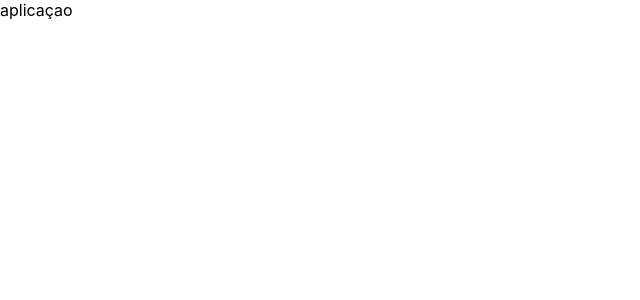
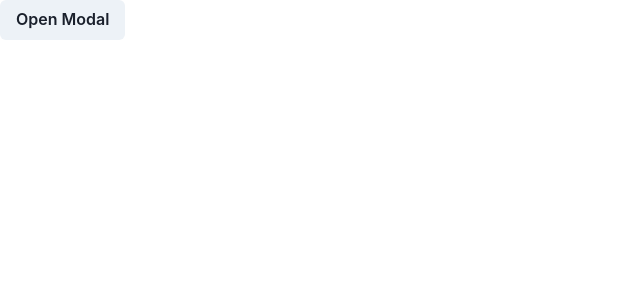
Before and after one commit to erick-paiva/stack-kenzie, a React (Create React App) app: page / in a window 1280 px wide. Shown: the top 300 px of the page, without its empty margins (0-640 px from the left). Built offline with nearby package versions, Linux system fonts and the light colour scheme.

Commit message:
feat: criado o componente modal para receber o componente children e o title

```diff
--- a/src/App.js
+++ b/src/App.js
@@ -1,8 +1,11 @@
+import ModalChakra from "./components/Modal";
 
 function App() {
   return (
     <div className="App">
-      aplicaçao
+      <ModalChakra title={"alouuuu"}>
+        <div>alouuu</div>
+      </ModalChakra>
     </div>
   );
 }
--- /dev/null
+++ b/src/components/Modal/index.jsx
@@ -0,0 +1,44 @@
+import {
+  Modal,
+  ModalOverlay,
+  ModalContent,
+  ModalHeader,
+  ModalFooter,
+  ModalBody,
+  ModalCloseButton,
+  useDisclosure,
+  Button,
+} from "@chakra-ui/react";
+
+function ModalChakra({ children, title }) {
+  const { isOpen, onOpen, onClose } = useDisclosure();
+  return (
+    <>
+      <Button onClick={onOpen}>Open Modal</Button>
+      <Modal isOpen={isOpen} onClose={onClose}>
+        <ModalOverlay />
+        <ModalContent>
+          <ModalHeader>{title}</ModalHeader>
+          <ModalCloseButton />
+          <ModalBody>{children}</ModalBody>
+
+          {/*
+
+            O modal footer receber o button. Talvez seja necessario passar
+            ele no children.
+
+          <ModalFooter>
+            <Button colorScheme='blue' mr={3} onClick={onClose}>
+              Close
+            </Button>
+            <Button variant='ghost'>Secondary Action</Button>
+          </ModalFooter>
+
+          */}
+        </ModalContent>
+      </Modal>
+    </>
+  );
+}
+
+export default ModalChakra;
--- a/src/index.js
+++ b/src/index.js
@@ -1,11 +1,14 @@
-import React from 'react';
-import ReactDOM from 'react-dom';
-import './index.css';
-import App from './App';
+import React from "react";
+import ReactDOM from "react-dom";
+import "./index.css";
+import App from "./App";
+import { ChakraProvider } from "@chakra-ui/react";
 
 ReactDOM.render(
   <React.StrictMode>
-    <App />
+    <ChakraProvider>
+      <App />
+    </ChakraProvider>
   </React.StrictMode>,
-  document.getElementById('root')
+  document.getElementById("root")
 );
```
